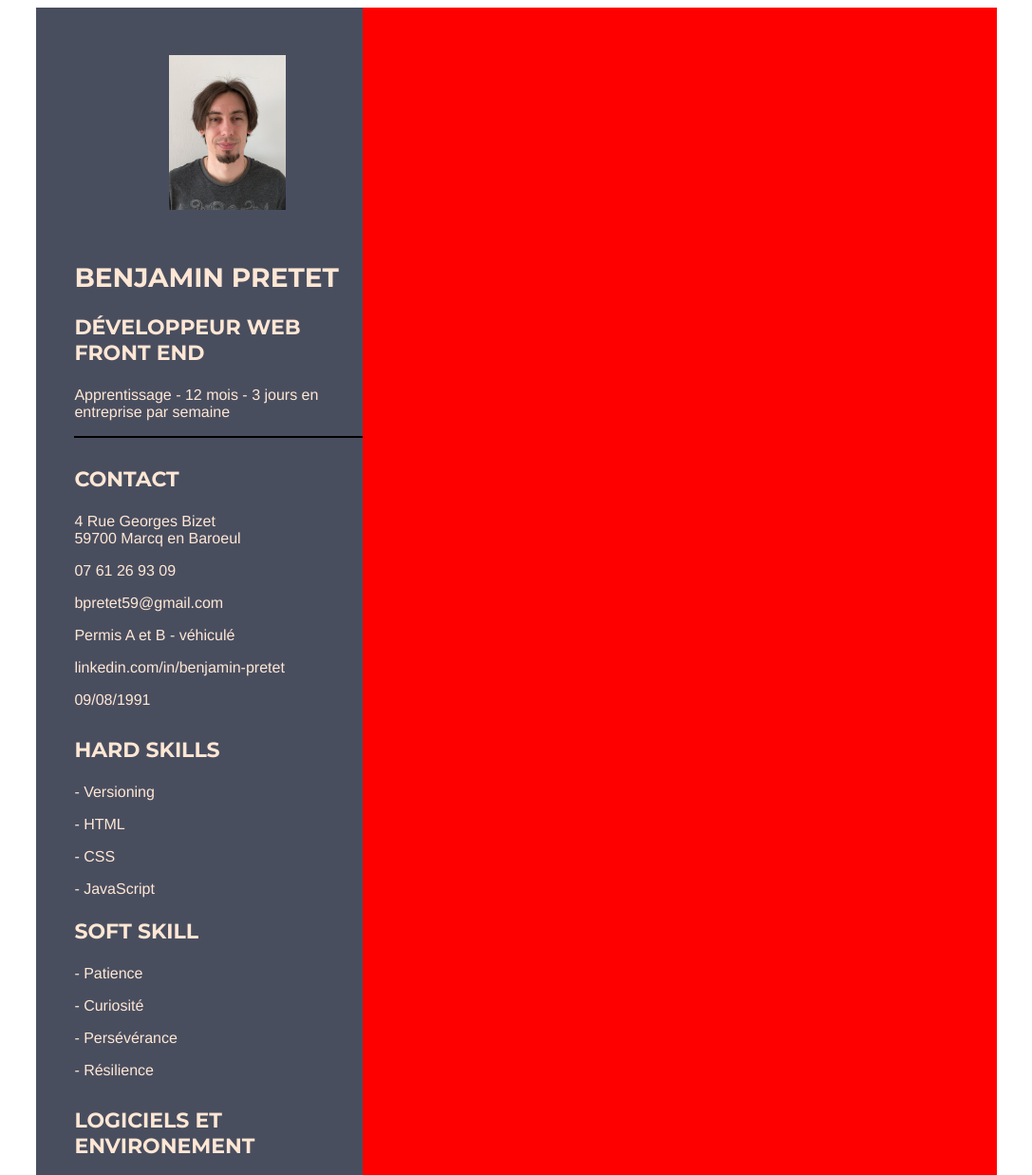
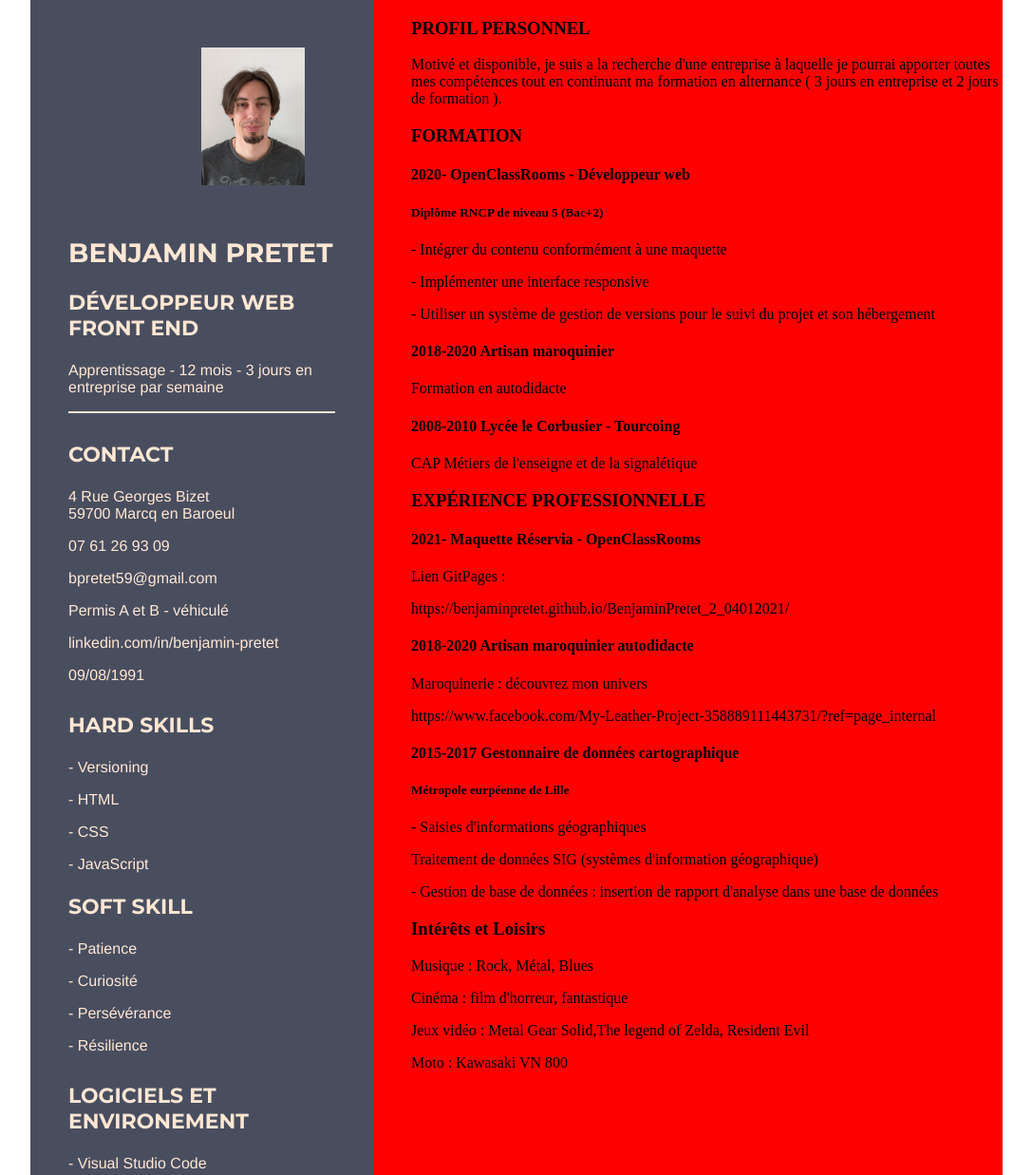
Before and after one commit to BenjaminPretet/CV_Benjamin_Pretet, a plain HTML site: page index.html in a window 1280 px wide. Shown: the top 1237 px of the page at 95% size, without its empty margins (96-1183 px from the left). Drawn offline with nearby package versions, Linux system fonts and the light colour scheme.

Commit message:
update html

```diff
--- a/index.html
+++ b/index.html
@@ -59,13 +59,108 @@
 
             </div>
 
-
         </section>
         <!--left part-->
 
         <!--right part-->
         <section class="second_container">
+            <div class="about">
+                <h3>PROFIL PERSONNEL</h3>
+                <p>Motivé et disponible, je suis a la recherche d'une entreprise à laquelle je pourrai apporter toutes mes compétences tout en continuant ma formation en alternance ( 3 jours en entreprise et 2 jours de formation ).</p>
+            </div>
+            <!--training-->
+            <div class="training">
+                <div class="training title">
+                    <h3>FORMATION</h3>
+                </div>
 
+                <div class="first_training">
+                    <div class="first_training_title">
+                        <h4>2020- OpenClassRooms - Développeur web</h4>
+                    </div>
+                    <div>
+                        <h5>Diplôme RNCP de niveau 5 (Bac+2)</h5>
+                        <p>- Intégrer du contenu conformément à une maquette</p>
+                        <p>- Implémenter une interface responsive</p>
+                        <p>- Utiliser un système de gestion de versions pour le suivi du projet et son hébergement</p>
+                    </div>
+                </div>
+
+                <div class="second_training">
+                    <div class="second_training_title">
+                        <h4>2018-2020 Artisan maroquinier</h4>
+                    </div>
+                    <div>
+                        <p>Formation en autodidacte</p>
+                    </div>
+                </div>
+
+                <div class="third_training">
+                    <div class="third_training_title">
+                        <h4>2008-2010 Lycée le Corbusier - Tourcoing</h4>
+                    </div>
+                    <div>
+                        <p>CAP Métiers de l'enseigne et de la signalétique</p>
+                    </div>
+                </div>
+
+            </div>
+            <!--training-->
+
+            <!--professional experience-->
+            <div class="professional_experience">
+                <div class="professional_experience_title">
+                    <h3>EXPÉRIENCE PROFESSIONNELLE</h3>
+                </div>
+
+                <div class="first_professional_experience">
+                    <div class="first_professional_experience_title">
+                        <h4>2021- Maquette Réservia - OpenClassRooms</h4>
+                    </div>
+                    <div>
+                        <p>Lien GitPages :</p>
+                        <p>https://benjaminpretet.github.io/BenjaminPretet_2_04012021/</p>
+                    </div>
+                </div>
+
+                <div class="second_professional_experience">
+                    <div class="second_professional_experience_title">
+                        <h4>2018-2020 Artisan maroquinier autodidacte</h4>
+                    </div>
+                    <div>
+                        <p>Maroquinerie : découvrez mon univers</p>
+                        <p>https://www.facebook.com/My-Leather-Project-358889111443731/?ref=page_internal</p>
+                    </div>
+                </div>
+
+                <div class="third_professional_experience">
+                    <div class="third_professional_experience_title">
+                        <h4>2015-2017 Gestonnaire de données cartographique</h4>
+                    </div>
+                    <div>
+                        <h5>Métropole eurpéenne de Lille</h5>
+                        <p>- Saisies d'informations géographiques</p>
+                        <p>Traitement de données SIG (systèmes d'information géographique)</p>
+                        <p>- Gestion de base de données : insertion de rapport d'analyse dans une base de données</p>
+                    </div>
+                </div>
+
+            </div>
+            <!--professional experience-->
+
+            <!--hobbies-->
+            <div class="hobbie">
+                <div class="hobbies_title">
+                    <h3>Intérêts et Loisirs</h3>
+                </div>
+                <div>
+                    <p>Musique : Rock, Métal, Blues</p>
+                    <p>Cinéma : film d'horreur, fantastique</p>
+                    <p>Jeux vidéo : Metal Gear Solid,The legend of Zelda, Resident Evil</p>
+                    <p>Moto : Kawasaki VN 800</p>
+                </div>
+            </div>
+            <!--hobbies-->
         </section>
     </article>
 </body>
--- a/styles.css
+++ b/styles.css
@@ -1,15 +1,14 @@
 @import url('https://fonts.googleapis.com/css2?family=Montserrat:wght@300;400;500;600;700&display=swap');
 @import url('https://fonts.googleapis.com/css2?family=Arimo:wght@400;500;600;700&display=swap');
 
+body
+{
+    margin: 0%;
+}
 .container
 {
     display: flex;
     margin: 0 10%;
-}
-
-.first_container h1, h3, p
-{
-    color: #ffe7d4;
 }
 
 /*left part*/
@@ -17,12 +16,14 @@
 {
     background-color: #494e5f;
     width: 34%;
-    height: 2000px;
+    height: 1500px;
+    padding-left: 40px;
 }
 
 .first_container h1
 {
     font-family: Montserrat, sans-serif;
+    color: #ffe7d4;
     font-size: 28px;
     margin: 0;
 }
@@ -30,12 +31,14 @@
 .first_container h3
 {
     font-family: Montserrat, sans-serif;
+    color: #ffe7d4;
     font-size: 22px;
 }
 
 .first_container p
 {
     font-family: Arimo, sans-serif;
+    color: #ffe7d4;
     font-size: 16px;
 }
 
@@ -52,27 +55,27 @@
 
 .profile
 {
-    margin-top: 50px;
-    margin-left: 40px;
+    margin: 50px 40px 0 0px;
     border-bottom: solid 2px;
+    color: #ffe7d4;
 }
 
 .contact
 {
     margin-top: 30px;
-    margin-left: 40px;
+
 }
 
 .skill
 {
     margin-top: 30px;
-    margin-left: 40px;
+
 }
 
 .software
 {
     margin-top: 30px;
-    margin-left: 40px;
+
 }
 /*left part*/
 
@@ -81,5 +84,11 @@
 {
     background-color: red;
     width: 66%;
-    height: 2000px;
+    height: 1500px;
+    padding-left: 40px;
 }
+
+.second_container h3, p
+{
+    color: black;
+}
```
